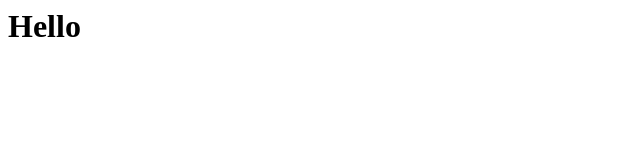
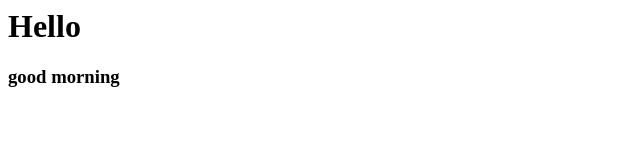
Before and after one commit to shivanithamke/test1, a plain HTML site: page check.html in a window 1280 px wide. Shown: the whole page, without its empty margins (0-640 px from the left). Drawn offline with Linux system fonts and the light colour scheme.

Commit message:
added h3 tag in code

```diff
--- a/check.html
+++ b/check.html
@@ -4,5 +4,6 @@
     </head>
     <body>
         <h1>Hello</h1>
+        <h3>good morning</h3>
     </body>
     </html>
```
